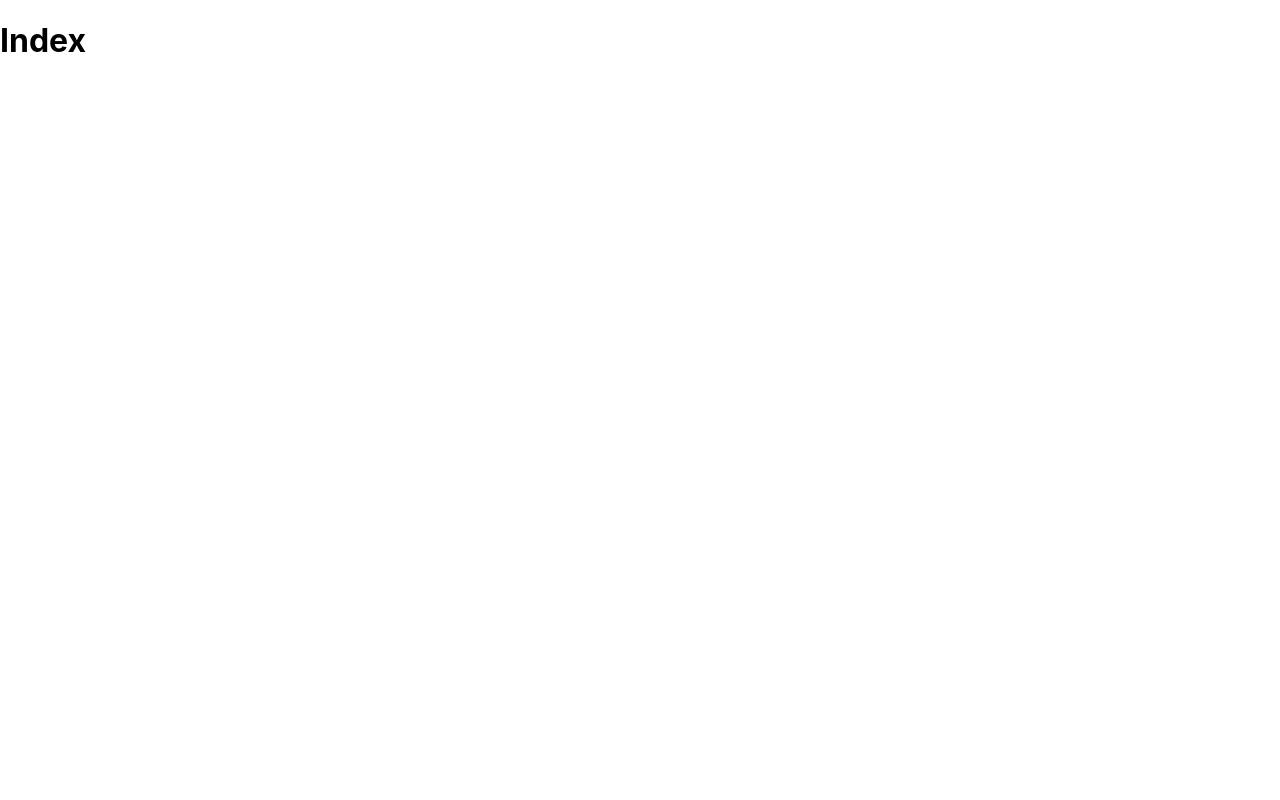
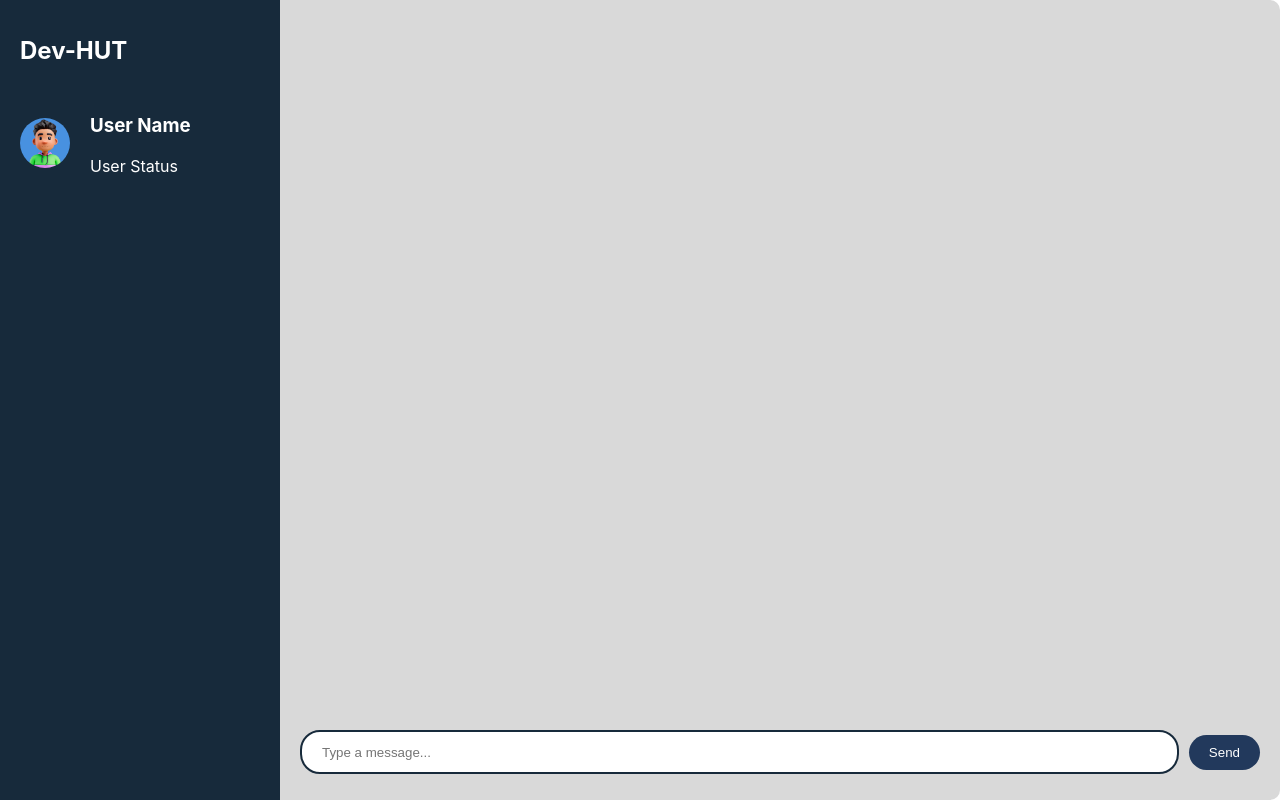
Before and after one commit to kasinathan28/Audio-to-text-converter-and-Email-drafting-using-AI, a React (Create React App) app: page / in a window 1280 px wide. Built offline with nearby package versions, Linux system fonts and the light colour scheme.

Commit message:
Index page desgin complete.

```diff
--- a/src/modules/index/Index.js
+++ b/src/modules/index/Index.js
@@ -1,11 +1,39 @@
-import React from 'react'
+import React from 'react';
+import "./index.css";
+
+// Images
+import Avatar from "./assets/9440461.jpg";
 
 function Index() {
   return (
-    <div>
-      <h1>Index</h1>
+    <div className='container'>
+      <div className='main'>
+        <div className='left'>
+          <div className='list'>
+            <h1>Dev-HUT</h1>
+          </div>
+          <div className='list2'>
+            <div className='user'>
+              <img src={Avatar} alt="User Avatar" className="avatar" />
+              <div className="user-details">
+                <h3>User Name</h3>
+                <p>User Status</p>
+              </div>
+            </div>
+          </div>
+        </div>
+        <div className='right'>
+          <div className='chat'>
+
+          </div>
+          <div className="chat-input">
+            <input type="text" placeholder="Type a message..." />
+            <button>Send</button>
+          </div>
+        </div>
+      </div>
     </div>
-  )
+  );
 }
 
-export default Index
+export default Index;
--- /dev/null
+++ b/src/modules/index/index.css
@@ -0,0 +1,83 @@
+.container {
+    display: flex;
+    justify-content: center;
+    align-items: center;
+    height: 100vh;
+  }
+
+  .main {
+    display: flex;
+    height: 100%;
+    width: 100%;
+    background-color: #d9d9d9;
+    border-radius: 10px;
+  }
+
+  .left {
+    width: 20%;
+    padding: 20px;
+    background-color: #172A3B;
+    color: white;
+  }
+
+  .list {
+    margin-bottom: 20px;
+  }
+
+  .list h1 {
+    font-size: 24px;
+  }
+
+  .list2 {
+    display: flex;
+    align-items: center;
+  }
+
+  .avatar {
+    width: 50px;
+    height: 50px;
+    border-radius: 50%;
+    margin-right: 10px;
+  }
+
+  .user{
+    align-items: center;
+    line-height: normal;
+    display: flex;
+  }
+  .user-details{
+    padding: 10px;
+  }
+
+  .right {
+    width: 80%;
+    padding: 20px;
+
+  }
+  .chat {
+    height: calc(100% - 50px);
+    overflow-y: auto;
+  }
+
+  .chat-input {
+    display: flex;
+    align-items: center;
+  }
+
+  .chat-input input {
+    flex: 1;
+    height: 40px;
+    border-radius: 20px;
+    padding: 0 20px;
+    border: 2px solid #172A3B;
+    margin-right: 10px;
+  }
+
+  .chat-input button {
+    background-color: #22395c;
+    color: white;
+    border: none;
+    border-radius: 20px;
+    padding: 10px 20px;
+    cursor: pointer;
+  }
```
Also changed, not shown: src/modules/index/assets/9440461.jpg (added).
